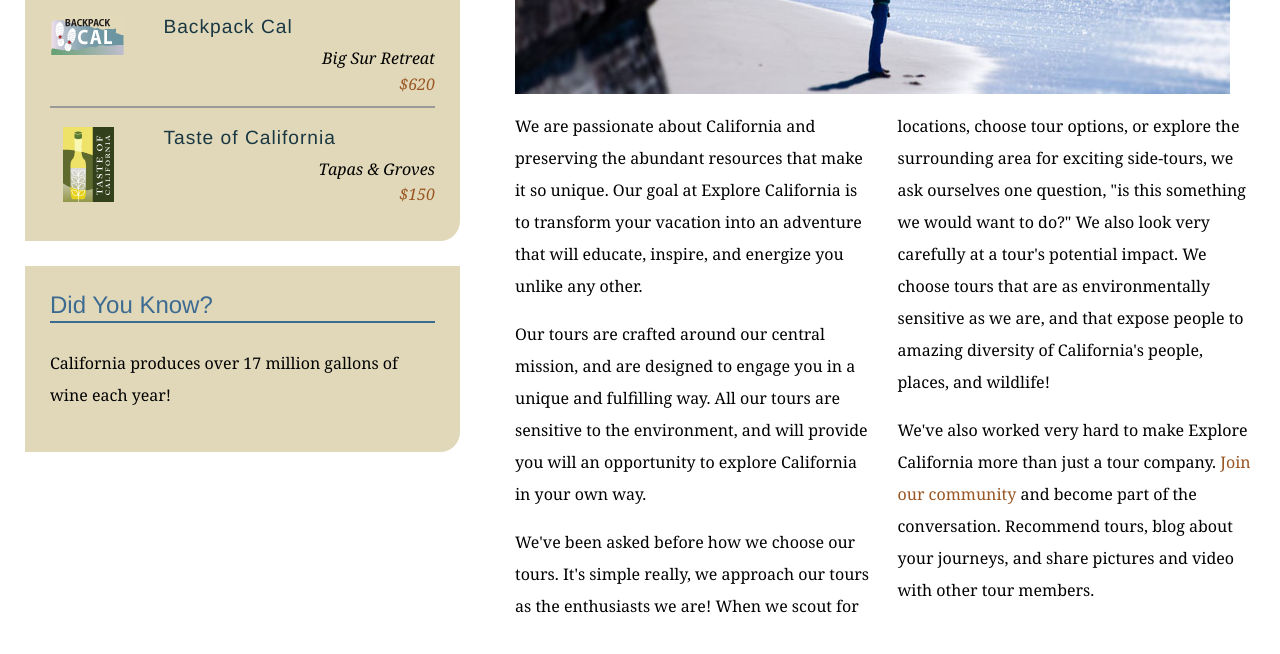
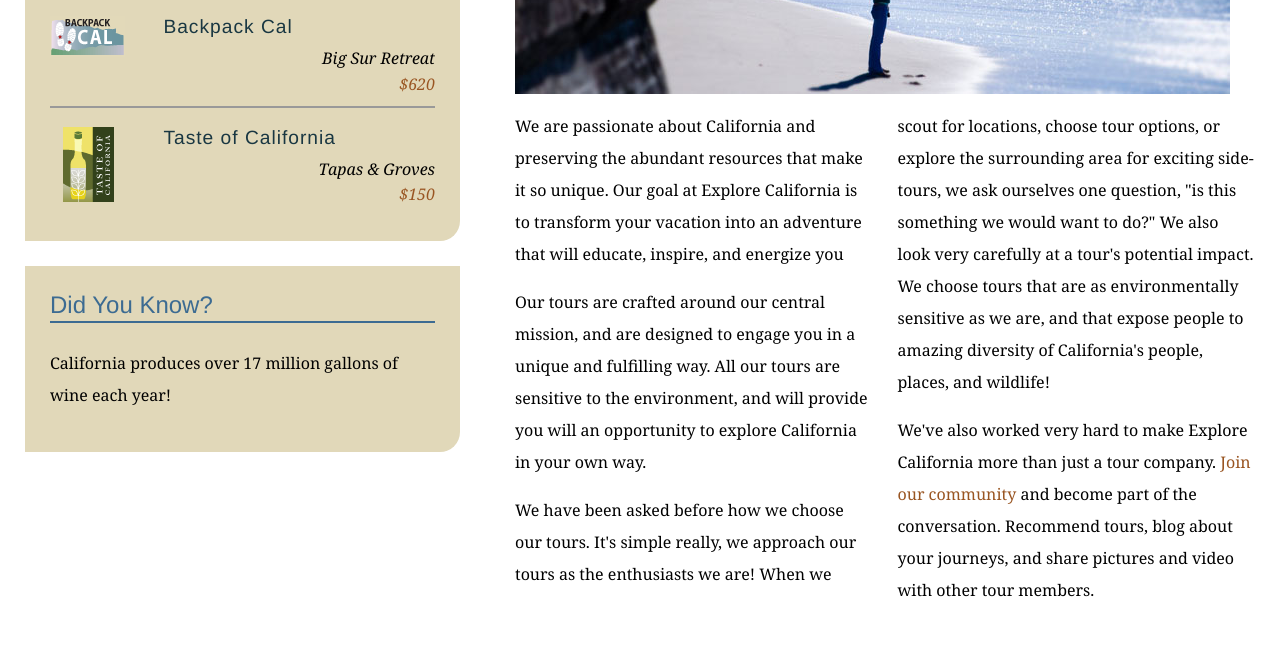
Before and after one commit to efenuk/explore_california, a plain HTML site: page mission.html in a window 1280 px wide. Shown: the part 590-1244 px from the top of the page. Drawn offline with Linux system fonts and the light colour scheme.

Commit message:
Text edits on missions page

```diff
--- a/mission.html
+++ b/mission.html
@@ -62,9 +62,9 @@
           <h1>Who we are</h1>
           <img src="assets/images/mission_look.jpg" alt="Looking out at the Pacific" class="articleImage" />
           <div class="multiCol">
-            <p>We are passionate about California and preserving the abundant resources that make it so unique. Our goal at Explore California is to transform your vacation into an adventure that will educate, inspire, and energize you unlike any other.</p>
+            <p>We are passionate about California and preserving the abundant resources that make it so unique. Our goal at Explore California is to transform your vacation into an adventure that will educate, inspire, and energize you</p>
             <p>Our tours are crafted around our central mission, and are designed to engage you in a unique and fulfilling way. All our tours are sensitive to the environment, and will provide you will an opportunity to explore California in your own way.</p>
-            <p>We've been asked before how we choose our tours. It's simple really, we approach our tours as the enthusiasts we are! When we scout for locations, choose tour options, or explore the surrounding area for exciting side-tours, we ask ourselves one question, &quot;is this something we would want to do?&quot; We also look very carefully at a tour's potential impact. We choose tours that are as environmentally sensitive as we are, and that expose people to amazing diversity of California's people, places, and wildlife!</p>
+            <p>We have been asked before how we choose our tours. It's simple really, we approach our tours as the enthusiasts we are! When we scout for locations, choose tour options, or explore the surrounding area for exciting side-tours, we ask ourselves one question, &quot;is this something we would want to do?&quot; We also look very carefully at a tour's potential impact. We choose tours that are as environmentally sensitive as we are, and that expose people to amazing diversity of California's people, places, and wildlife!</p>
             <p>We've also worked very hard to make Explore California more than just a tour company. <a href="explorers/join.html">Join our community</a> and become part of the conversation. Recommend tours, blog about your journeys, and share pictures and video with other tour members.</p>
           </div>
         </div>
```
